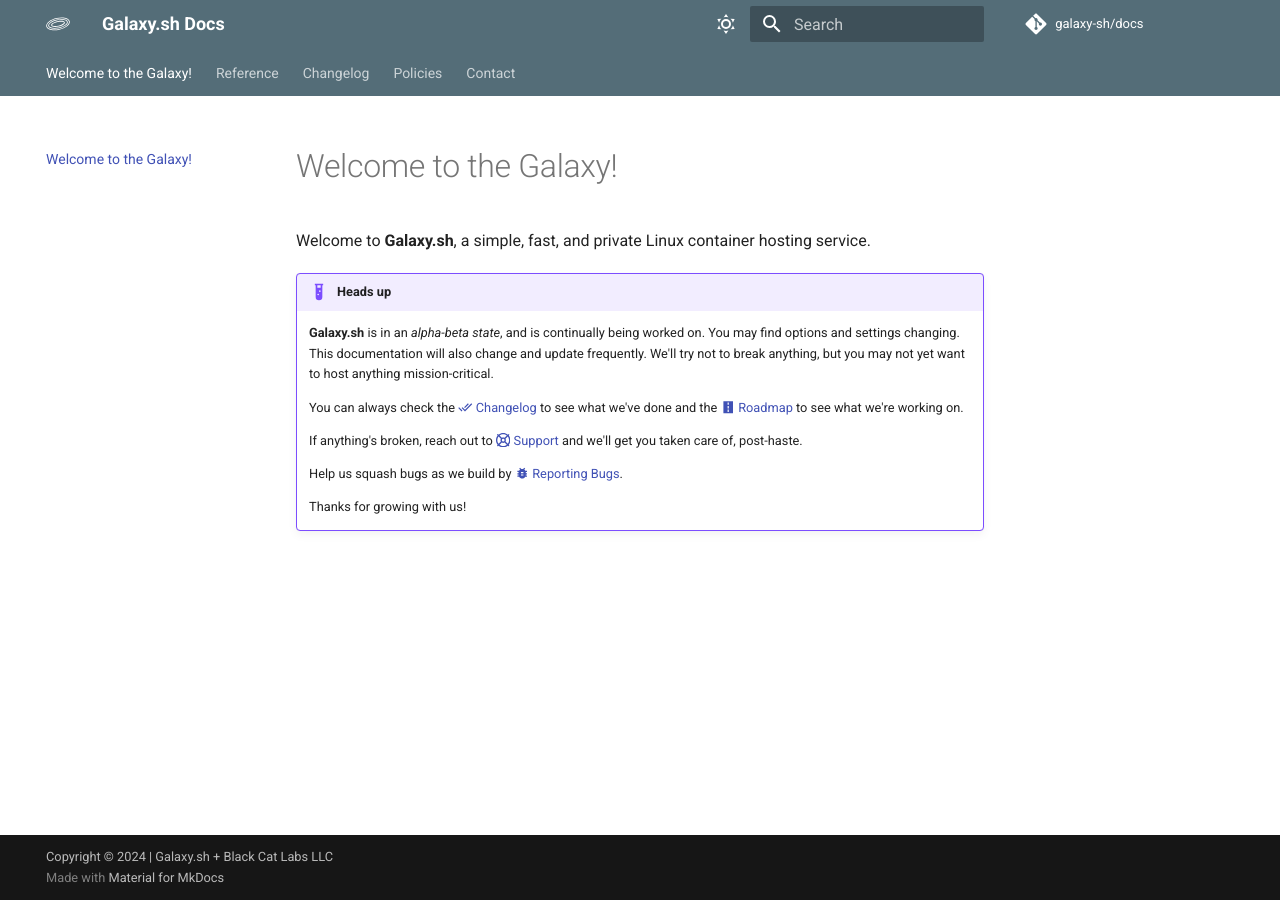
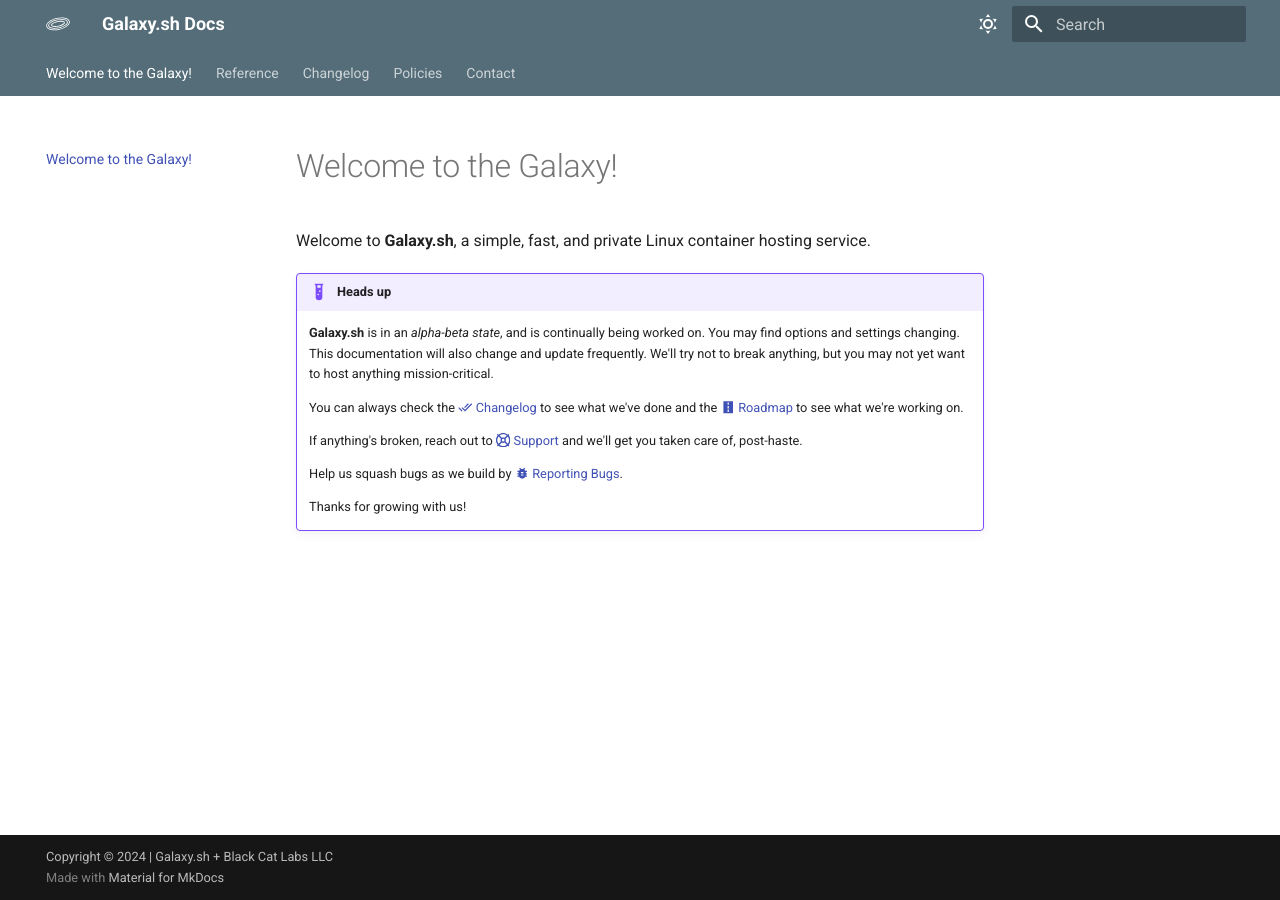
Before and after one commit to galaxy-sh/docs, an MkDocs documentation site: the page built from docs/index.md, in a window 1280 px wide. Built offline with MkDocs 1.6.1 and Material for MkDocs 9.7.7, drawn with Linux system fonts in a browser that asks for light colours; comment, search, counter and statistics services are not loaded.

Commit message:
Remove github from mkdocs.yml

```diff
--- a/mkdocs.yml
+++ b/mkdocs.yml
@@ -63,8 +63,6 @@ plugins:
   - search
   - awesome-pages
 copyright: Copyright &copy; 2024 | Galaxy.sh + Black Cat Labs LLC
-repo_url: https://github.com/galaxy-sh/docs
-repo_name: galaxy-sh/docs
 extra_javascript:
   - https://unpkg.com/tablesort@5.3.0/dist/tablesort.min.js
   - javascripts/tablesort.js
```
